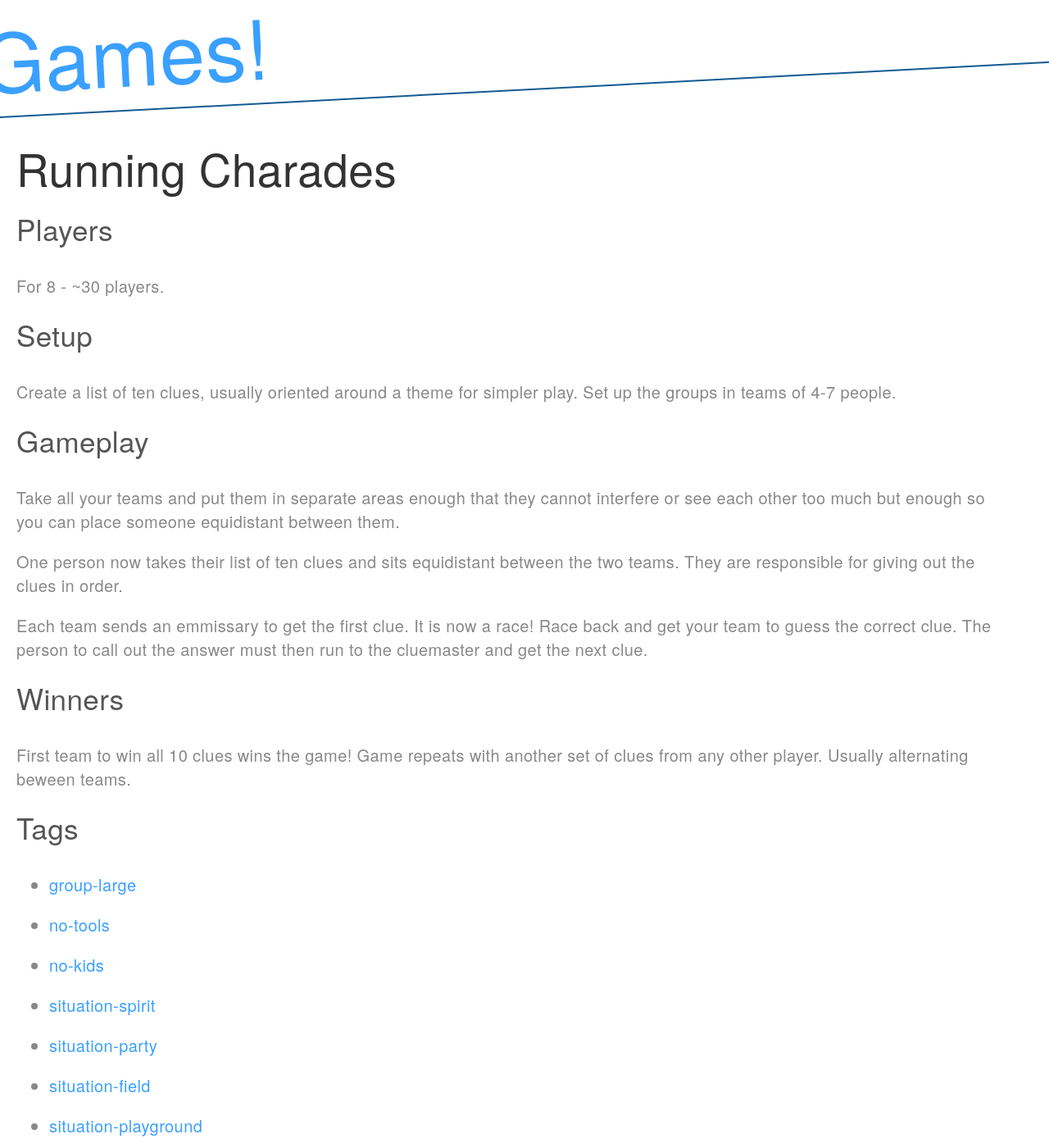
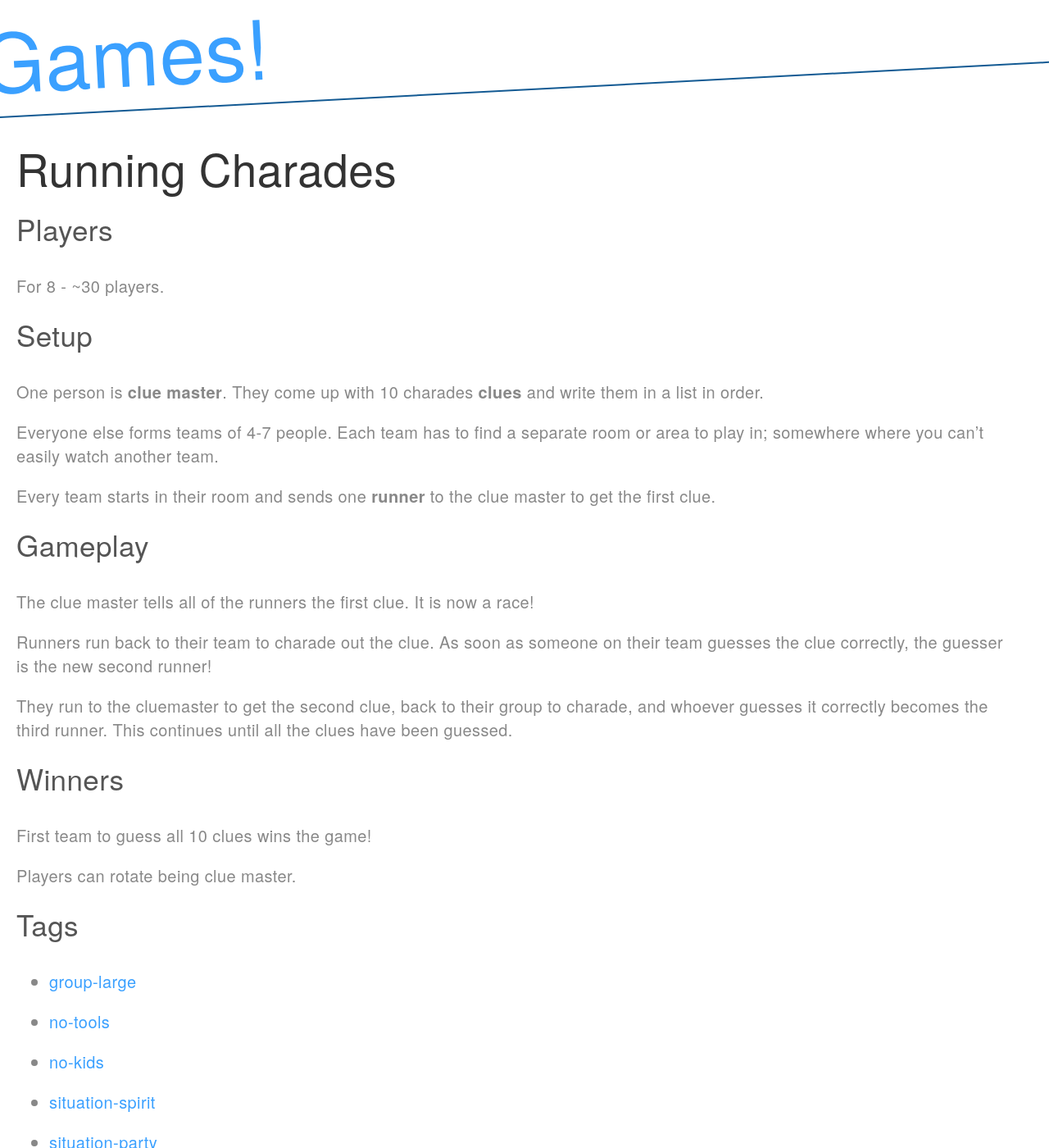
Before and after one commit to davidselassie/games, a Jekyll site: the page built from _games/runningcharades.md, in a window 1280 px wide and 1400 px high. Shown: the whole window at 82% size. Built offline with Jekyll 4.4.1, drawn with Linux system fonts in a browser that asks for light colours.

Commit message:
Update runningcharades.md

```diff
--- a/_games/runningcharades.md
+++ b/_games/runningcharades.md
@@ -16,14 +16,25 @@ players: 8 - ~30
 ---
 
 # Setup
-Create a list of ten clues, usually oriented around a theme for simpler play. Set up the groups in teams of 4-7 people.
+One person is **clue master**.
+They come up with 10 charades **clues** and write them in a list in order.
+
+Everyone else forms teams of 4-7 people.
+Each team has to find a separate room or area to play in; somewhere where you can't easily watch another team.
+
+Every team starts in their room and sends one **runner** to the clue master to get the first clue.
 
 # Gameplay
-Take all your teams and put them in separate areas enough that they cannot interfere or see each other too much but enough so you can place someone equidistant between them.
+The clue master tells all of the runners the first clue.
+It is now a race!
 
-One person now takes their list of ten clues and sits equidistant between the two teams. They are responsible for giving out the clues in order.
+Runners run back to their team to charade out the clue.
+As soon as someone on their team guesses the clue correctly, the guesser is the new second runner!
 
-Each team sends an emmissary to get the first clue. It is now a race! Race back and get your team to guess the correct clue. The person to call out the answer must then run to the cluemaster and get the next clue.
+They run to the cluemaster to get the second clue, back to their group to charade, and whoever guesses it correctly becomes the third runner.
+This continues until all the clues have been guessed.
 
 # Winners
-First team to win all 10 clues wins the game! Game repeats with another set of clues from any other player. Usually alternating beween teams.
+First team to guess all 10 clues wins the game!
+
+Players can rotate being clue master.
```
